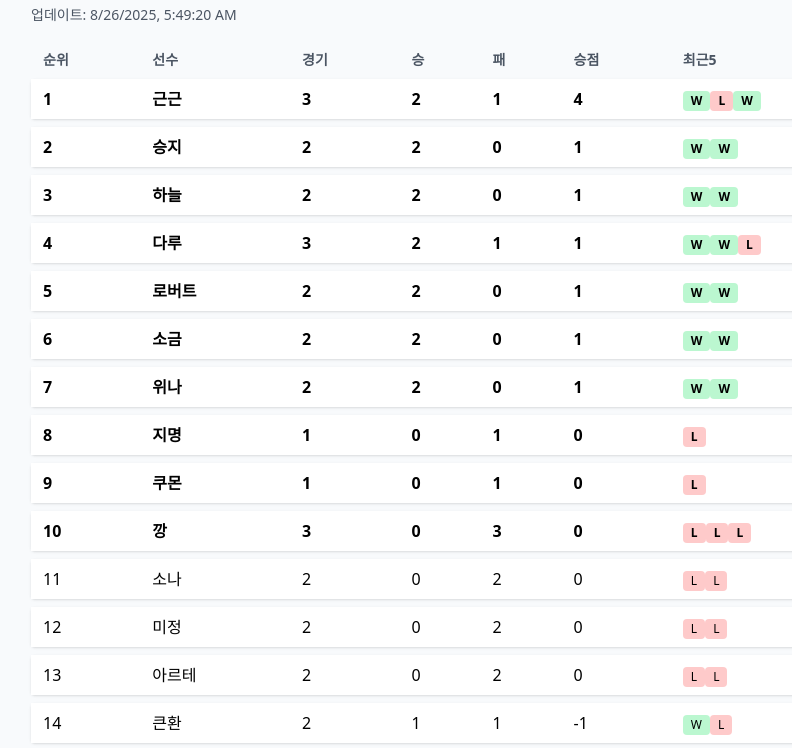
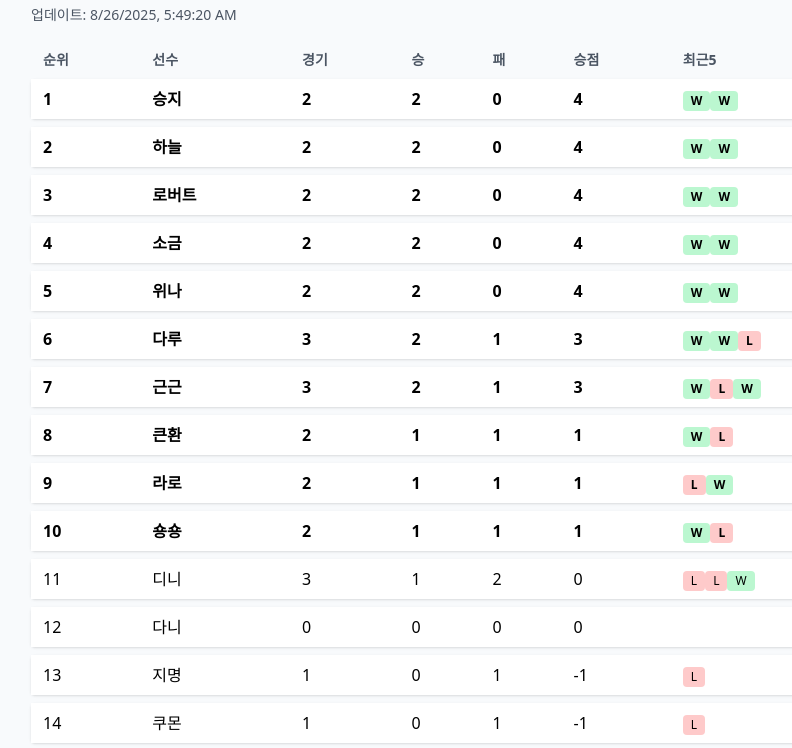
Before and after one commit to famouskawon/Castle-Combo-2025, a plain HTML site: page index.html in a window 1280 px wide. Shown: the part 51-799 px from the top of the page, without its empty margins (177-969 px from the left). Drawn offline with nearby package versions, Linux system fonts and the light colour scheme.

Commit message:
Update index.html

```diff
--- a/index.html
+++ b/index.html
@@ -59,7 +59,7 @@ const CSV_URL = "results.csv"; // 같은 저장소에 올린 CSV 경로 (예: re
         return teams.get(name);
       };
 
-      const PLAYERS = ["근근","깡","다루","디니","라로","로버트","미정","소금","소나","숑숑","승지","아르테","위나","지명","쿠몬","큰환","하늘"];
+      const PLAYERS = ["근근","깡","다루","다니","라로","로버트","미정","소금","소나","숑숑","승지","아르테","위나","지명","쿠몬","큰환","하늘"];
       PLAYERS.forEach(p=>ensure(p));
 
       const completed = matches.filter(m=>Number.isFinite(m.hs) && Number.isFinite(m.as));
@@ -69,8 +69,18 @@ const CSV_URL = "results.csv"; // 같은 저장소에 올린 CSV 경로 (예: re
         H.P++; A.P++;
         H.GF+=m.hs; H.GA+=m.as; H.GD=H.GF-H.GA;
         A.GF+=m.as; A.GA+=m.hs; A.GD=A.GF-A.GA;
-        if(m.hs>m.as){ H.W++; A.L++; H.Pts += 2; H.form.push('W'); A.form.push('L'); }
-        else { A.W++; H.L++; A.Pts -= 1; A.form.push('W'); H.form.push('L'); }
+        if(m.hs>m.as){
+          H.W++; A.L++;
+          H.Pts += 2; // 승 2점
+          A.Pts -= 1; // 패 -1점
+          H.form.push('W'); A.form.push('L');
+        }
+        else {
+          A.W++; H.L++;
+          A.Pts += 2; // 승 2점
+          H.Pts -= 1; // 패 -1점
+          A.form.push('W'); H.form.push('L');
+        }
         if(H.form.length>5) H.form.shift();
         if(A.form.length>5) A.form.shift();
       });
@@ -151,7 +161,7 @@ const CSV_URL = "results.csv"; // 같은 저장소에 올린 CSV 경로 (예: re
       }
       // 3) 데모 데이터 (백업)
       const header = ["match_id","date","home","away","home_score","away_score"];
-      const rows = [header, ["1","2025-08-20","근근","깡","2","1"], ["2","2025-08-20","다루","디니","3","0"]];
+      const rows = [header, ["1","2025-08-20","근근","깡","2","1"], ["2","2025-08-20","다루","다니","3","0"]];
       return rows;
     }
 
@@ -195,9 +205,9 @@ const CSV_URL = "results.csv"; // 같은 저장소에 올린 CSV 경로 (예: re
   recent.forEach(m=>{
     let winner=null;
     if(m.hs > m.as) winner = m.home; else if(m.as > m.hs) winner = m.away;
-    const homeBold = winner===m.home ? `<strong>${m.home}</strong>` : m.home;
-    const awayBold = winner===m.away ? `<strong>${m.away}</strong>` : m.away;
-    const displayHTML = `${homeBold} ${m.hs}:${m.as} ${awayBold}`;
+    const homeStyled = winner===m.home ? `<span class="text-green-600 font-semibold">${m.home}</span>` : m.home;
+    const awayStyled = winner===m.away ? `<span class="text-green-600 font-semibold">${m.away}</span>` : m.away;
+    const displayHTML = `${homeStyled} ${m.hs}:${m.as} ${awayStyled}`;
 
     const cell = el("div", {class:"bg-white shadow rounded p-2 text-xs text-center"},
       el("div", {class:"text-[11px] text-gray-500"}, toMD(m.date)),
```
